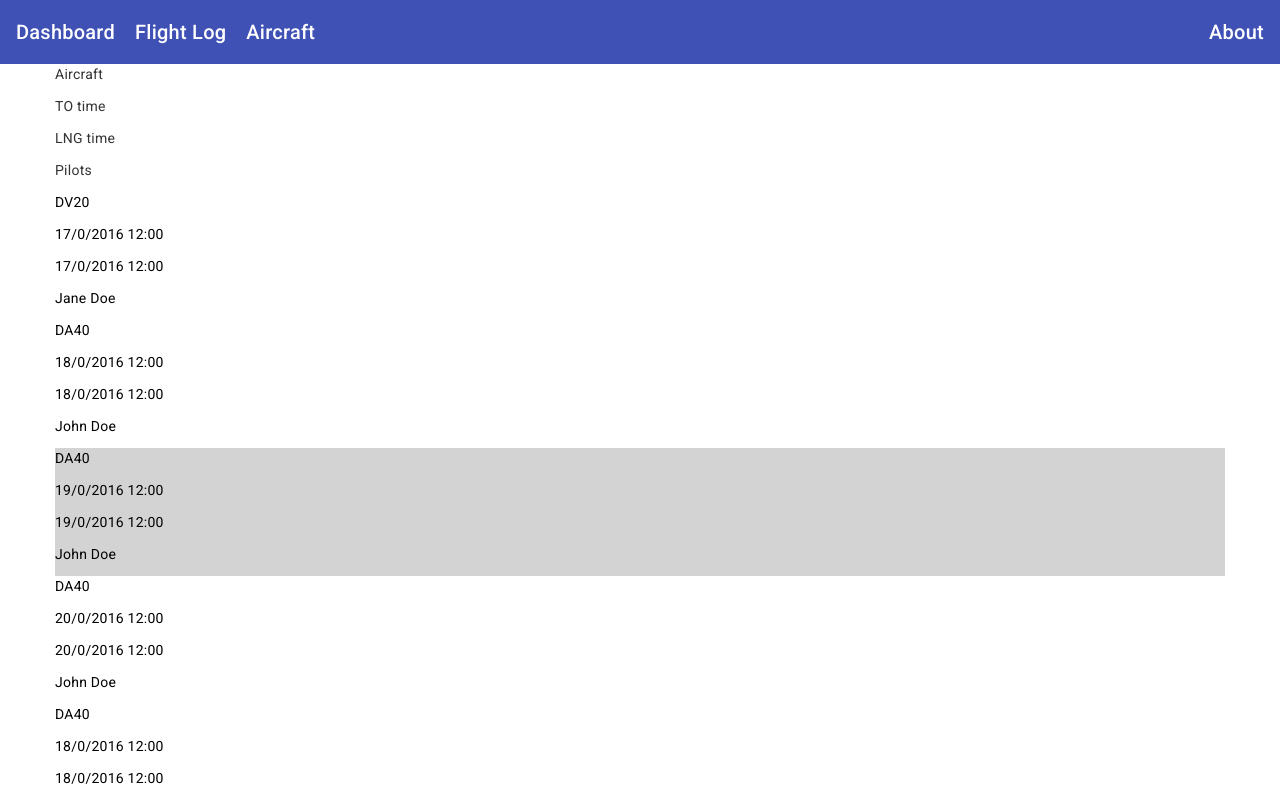
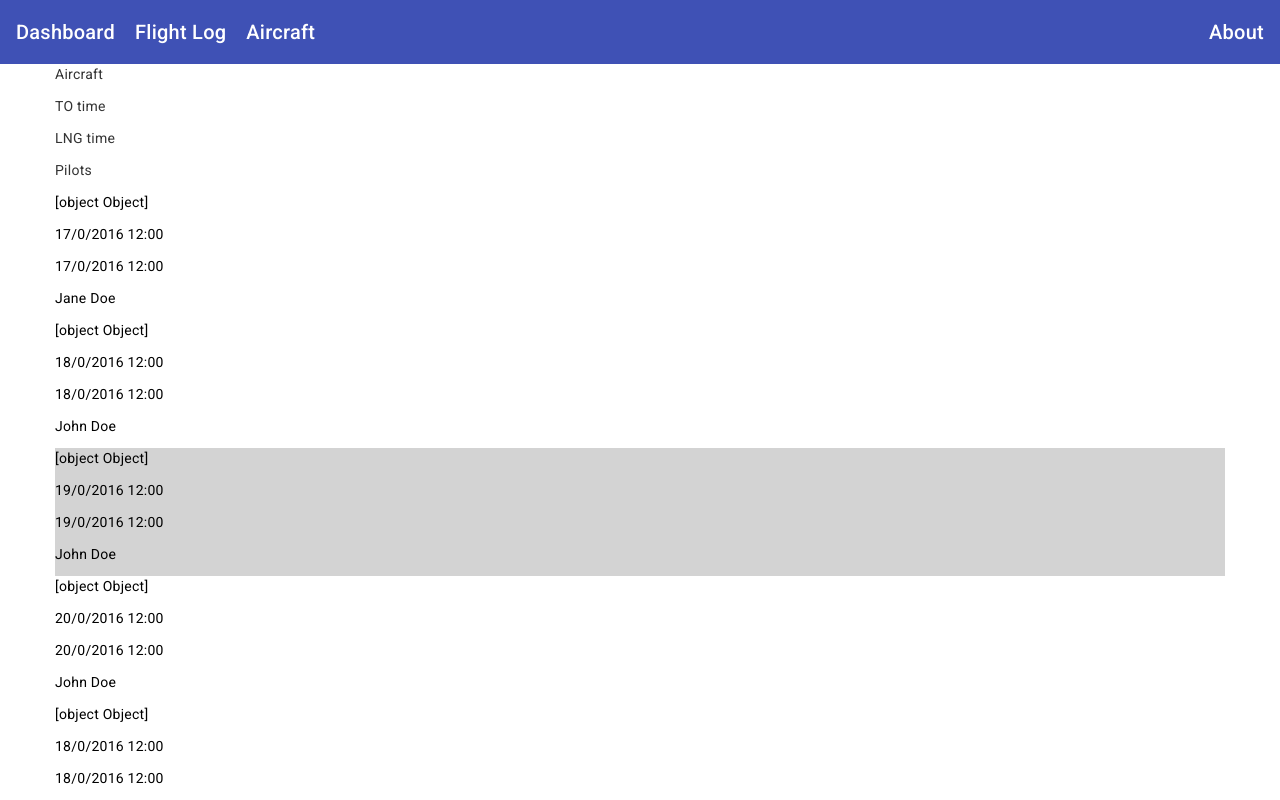
Before and after one commit to valeriu-viscreanu/Pilot-logbook-FE, an Angular app: page / in a window 1280 px wide. Shown: the top 800 px of the page. Built offline with nearby package versions, Linux system fonts and the light colour scheme.

Commit message:
minor model changes

```diff
--- /dev/null
+++ b/src/app/flight-hours/aircraft.model.ts
@@ -0,0 +1,4 @@
+export class Aircraft
+ {
+    constructor(private name:string, private type:string, private registration: string){}
+ }
--- a/src/app/flight-hours/flight.model.ts
+++ b/src/app/flight-hours/flight.model.ts
@@ -1,4 +1,6 @@
+import { Aircraft } from "./aircraft.model";
+
 export class Flight
  {
-    constructor(private aircraft:string, private takeoffTime:Date, private landingTime:Date,private pilots: string){}
+    constructor(private aircraft:Aircraft, private takeoffTime:Date, private landingTime:Date,private pilots: string){}
  }
--- a/src/app/flight-hours/list/list.component.ts
+++ b/src/app/flight-hours/list/list.component.ts
@@ -1,4 +1,5 @@
 import { Component, OnInit } from '@angular/core';
+import { Aircraft } from '../aircraft.model';
 import { Flight } from '../flight.model';
 
 @Component({
@@ -10,13 +11,14 @@ export class ListComponent implements OnInit {
 
   constructor() { }
 
+  private ac: Aircraft = new Aircraft("Katana","DV20", "D-EBB");
    Flights: Flight[] =[
-     new Flight ( "DV20",  new Date("2016-01-17"), new Date("2016-01-17"), "Jane Doe"),
-     new Flight ( "DA40", new Date("2016-01-18"), new Date("2016-01-18"), "John Doe"),
-     new Flight ( "DA40", new Date("2016-01-19"), new Date("2016-01-19"), "John Doe"),
-     new Flight ( "DA40", new Date("2016-01-20"), new Date("2016-01-20"), "John Doe"),
-     new Flight ( "DA40", new Date("2016-03-18"), new Date("2016-03-18"), "John Doe"),
-     new Flight ( "DA40", new Date("2016-03-27"), new Date("2016-03-27"), "John Doe"),
+     new Flight ( this.ac,  new Date("2016-01-17"), new Date("2016-01-17"), "Jane Doe"),
+     new Flight ( this.ac, new Date("2016-01-18"), new Date("2016-01-18"), "John Doe"),
+     new Flight ( this.ac, new Date("2016-01-19"), new Date("2016-01-19"), "John Doe"),
+     new Flight ( this.ac, new Date("2016-01-20"), new Date("2016-01-20"), "John Doe"),
+     new Flight ( this.ac, new Date("2016-03-18"), new Date("2016-03-18"), "John Doe"),
+     new Flight ( this.ac, new Date("2016-03-27"), new Date("2016-03-27"), "John Doe"),
 
    ]
 
```
